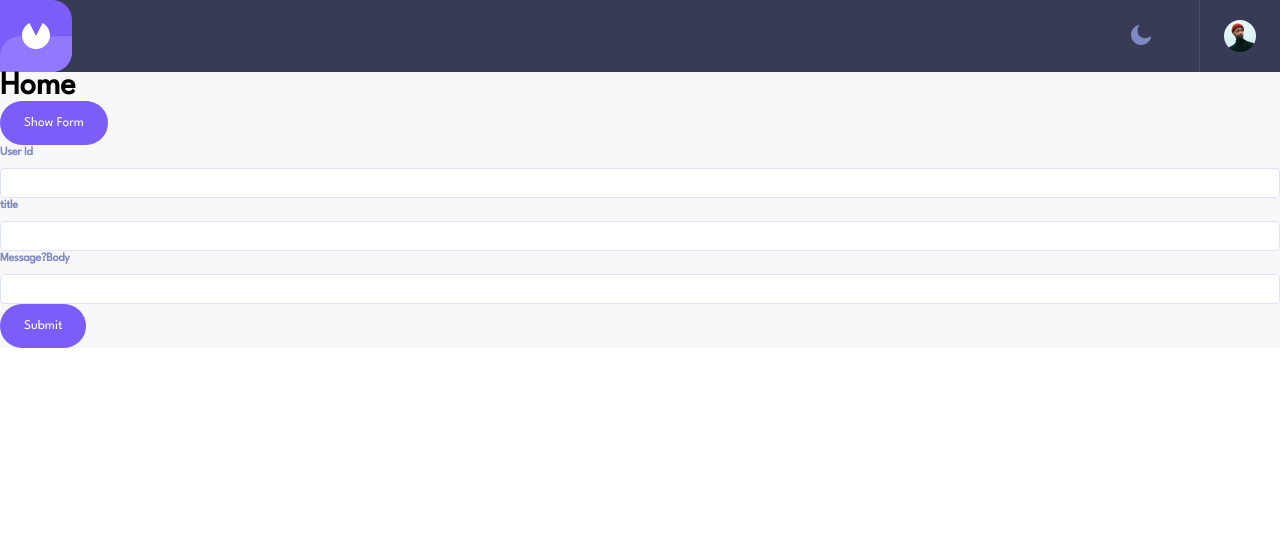
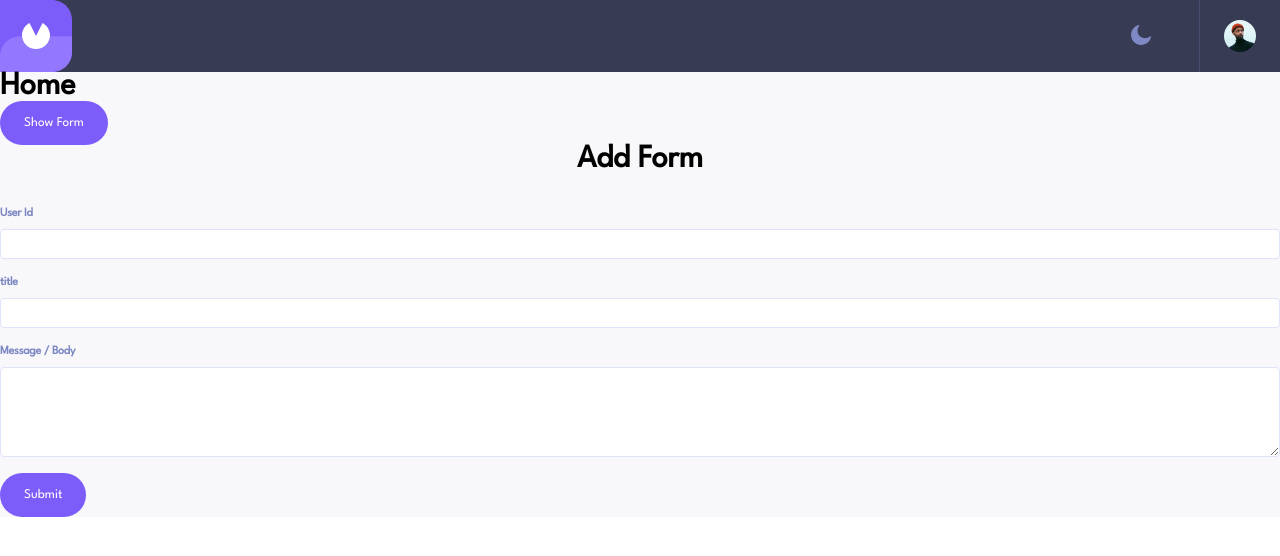
Before and after one commit to peggylicious/md-test, an Angular app: page /home in a window 1280 px wide. Both pictures are taken after a click on the button "Show Form". Shown: the top 556 px of the page. Built offline with nearby package versions, Linux system fonts and the light colour scheme; data requests are answered from the project's data file.

Commit message:
#3 Update post form styles

```diff
--- a/src/app/shared/post-form/post-form.component.css
+++ b/src/app/shared/post-form/post-form.component.css
@@ -2,3 +2,12 @@ button{
     background-color: var(--md-test-primary);
     border-radius: 24px;
 }
+form{
+    display: flex;
+    flex-direction: column;
+    gap: 1rem;
+}
+h1{
+    margin-bottom: 2rem;
+    text-align: center;
+}
--- a/src/app/shared/post-form/post-form.component.html
+++ b/src/app/shared/post-form/post-form.component.html
@@ -1,3 +1,5 @@
+<h1>{{formTitle}}</h1>
+
 <form [formGroup]="postForm">
     <!-- <div class="md-input-form-group">
         <label for="user-name" class="t-12-b md-input-label">Name</label>
@@ -12,10 +14,10 @@
         <input type="text" name="" id="title" class="md-test-input" formControlName="title">
     </div>
     <div class="md-input-form-group">
-        <label for="user-name" class="t-12-b md-input-label">Message?Body</label>
-        <input type="text" name="" id="body" class="md-test-input" formControlName="body">
+        <label for="user-name" class="t-12-b md-input-label">Message / Body</label>
+        <textarea type="text" name="" id="body" rows="6" class="md-test-input" formControlName="body"></textarea>
     </div>
-    <div>
+    <div class="md-btn-group">
         <button (click)="submit()">{{'Submit'}}</button>
     </div>
 </form>
--- a/src/app/shared/post-form/post-form.component.ts
+++ b/src/app/shared/post-form/post-form.component.ts
@@ -12,7 +12,7 @@ import { PostService } from '../../services/post.service';
 export class PostFormComponent {
   fb = inject(FormBuilder)
   postService = inject(PostService)
-
+  formTitle: string = 'Add Form';
 
   postForm: FormGroup  = this.fb.group({
     id: [1],
```
